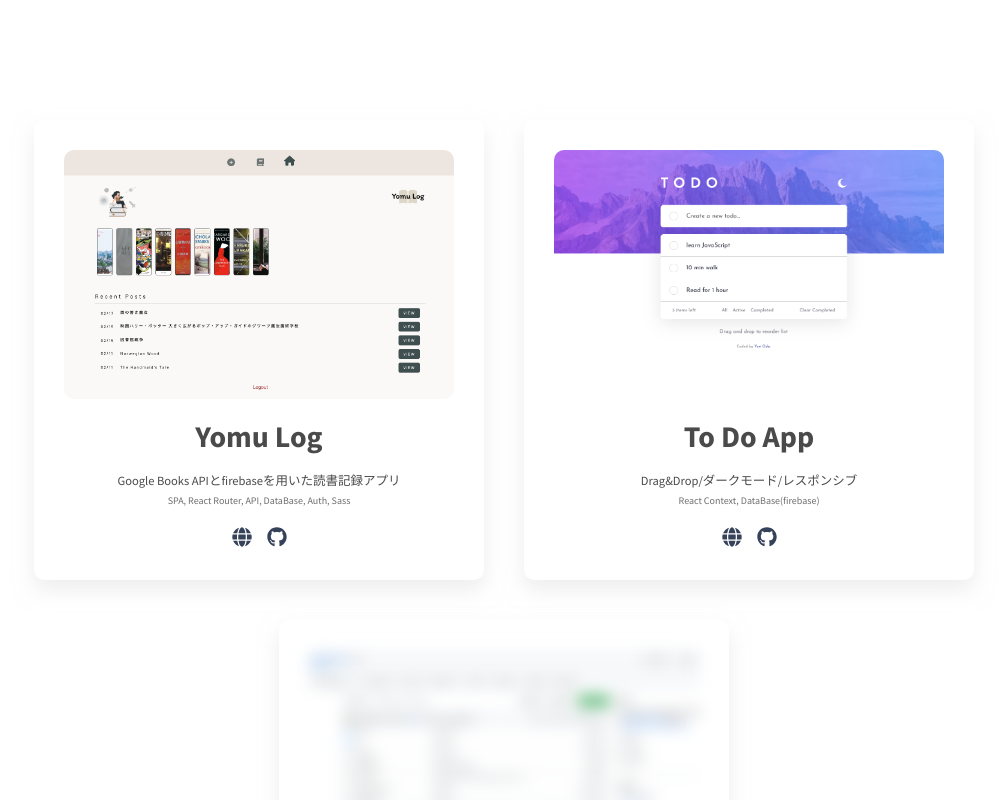
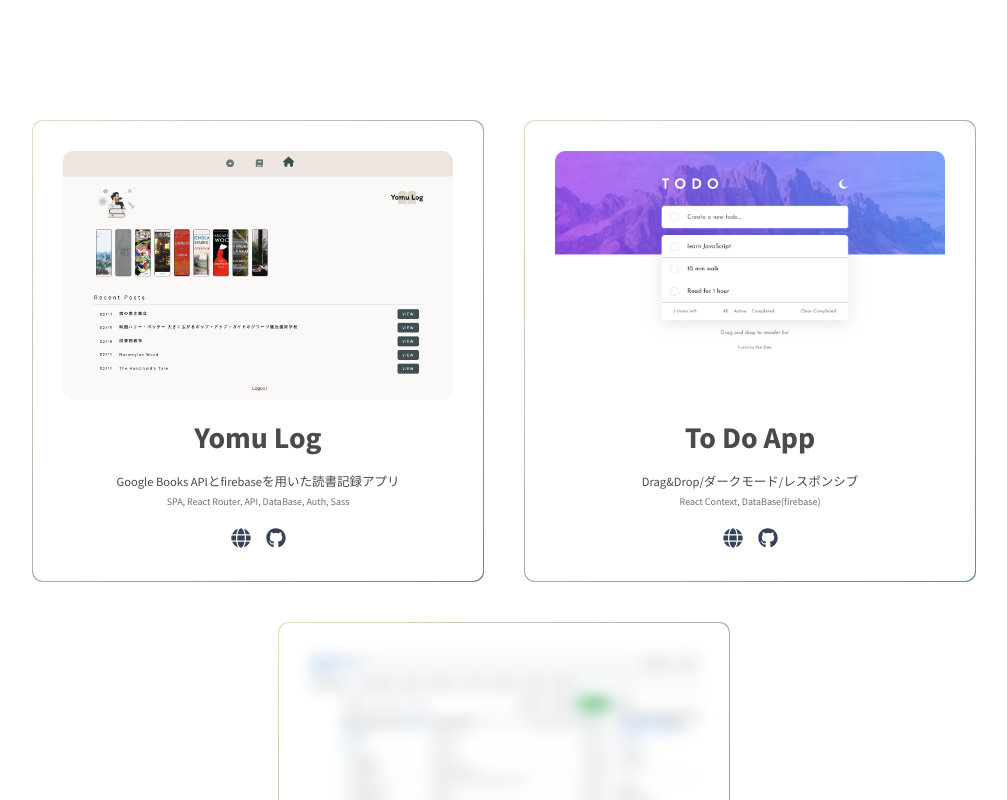
Before and after one commit to YuriOda/portfolio, a React (Create React App) app: page / in a window 1280 px wide. Shown: the part 460-1260 px from the top of the page, without its empty margins (136-1143 px from the left). Built offline with nearby package versions, Linux system fonts and the light colour scheme.

Commit message:
fix style in project section

```diff
--- a/src/App.js
+++ b/src/App.js
@@ -4,7 +4,6 @@ import Home from "./page/Home";
 import RootLayout from "./RootLayout";
 import PJToDo from "./page/PJToDo";
 import PJYomuLog from "./page/PJYomuLog";
-//import Test from "./page/Test";
 
 //style
 import "./App.css";
--- a/src/component/Project.js
+++ b/src/component/Project.js
@@ -19,6 +19,7 @@ const Projectv2 = () => {
   return (
     <>
       <section id="project">
+        <div className="project__border">
           <div className="project">
             <Link to="/project/yomu-log">
               <img
@@ -56,7 +57,9 @@ const Projectv2 = () => {
               <FaGithub className="project__icon" />
             </a>
           </div>
+        </div>
 
+        <div className="project__border">
           <div className="project">
             <Link to="/project/todo">
               <img
@@ -74,7 +77,9 @@ const Projectv2 = () => {
               </Link>
             </h5>
 
-          <p className="project__detail">Drag&Drop/ダークモード/レスポンシブ</p>
+            <p className="project__detail">
+              Drag&Drop/ダークモード/レスポンシブ
+            </p>
             <p className="project__detail--tool">
               React Context, DataBase(firebase)
             </p>
@@ -94,7 +99,9 @@ const Projectv2 = () => {
               <FaGithub className="project__icon" />
             </a>
           </div>
+        </div>
 
+        <div className="project__border">
           <div className="project">
             <a
               href="https://github.com/chingu-voyages/v43-tier2-team-11"
@@ -115,6 +122,7 @@ const Projectv2 = () => {
             </p>
             <p className="project__detail--tool">React, DataBase, API</p>
           </div>
+        </div>
       </section>
     </>
   );
--- a/src/scss/Component/_project.scss
+++ b/src/scss/Component/_project.scss
@@ -8,26 +8,24 @@
 }
 
 .project {
+  &__border {
+    margin: 2rem;
+    border-radius: 1rem;
+    background-image: linear-gradient(
+      to right bottom,
+      $color-tertiary,
+      $color-secondary
+    );
+  }
+
   background-color: white;
-  box-shadow: 0 1rem 2rem rgba($color-title, 0.5);
+  border-radius: 1rem;
 
-  border-radius: 1rem;
   color: $color-grey-dark;
   padding: 3rem;
-  margin: 2rem 2rem;
+  margin: 1px;
   text-align: center;
-
   width: 35rem;
-
-  transition: all 0.3s ease-out;
-
-  position: relative;
-
-  &:hover {
-    box-shadow: 0 1rem 5rem rgba($color-title, 0.9);
-    top: -1rem;
-    transition: top 0.3s ease-out;
-  }
 
   @include respond(tab-land) {
     width: 45rem;
--- a/src/scss/component/_project.scss
+++ b/src/scss/component/_project.scss
@@ -8,26 +8,24 @@
 }
 
 .project {
+  &__border {
+    margin: 2rem;
+    border-radius: 1rem;
+    background-image: linear-gradient(
+      to right bottom,
+      $color-tertiary,
+      $color-secondary
+    );
+  }
+
   background-color: white;
-  box-shadow: 0 1rem 2rem rgba($color-title, 0.5);
+  border-radius: 1rem;
 
-  border-radius: 1rem;
   color: $color-grey-dark;
   padding: 3rem;
-  margin: 2rem 2rem;
+  margin: 1px;
   text-align: center;
-
   width: 35rem;
-
-  transition: all 0.3s ease-out;
-
-  position: relative;
-
-  &:hover {
-    box-shadow: 0 1rem 5rem rgba($color-title, 0.9);
-    top: -1rem;
-    transition: top 0.3s ease-out;
-  }
 
   @include respond(tab-land) {
     width: 45rem;
```
Also changed, not shown: src/Component/Project.js (+9 -1 lines). Lines whose indentation alone changed are shown as unchanged.
